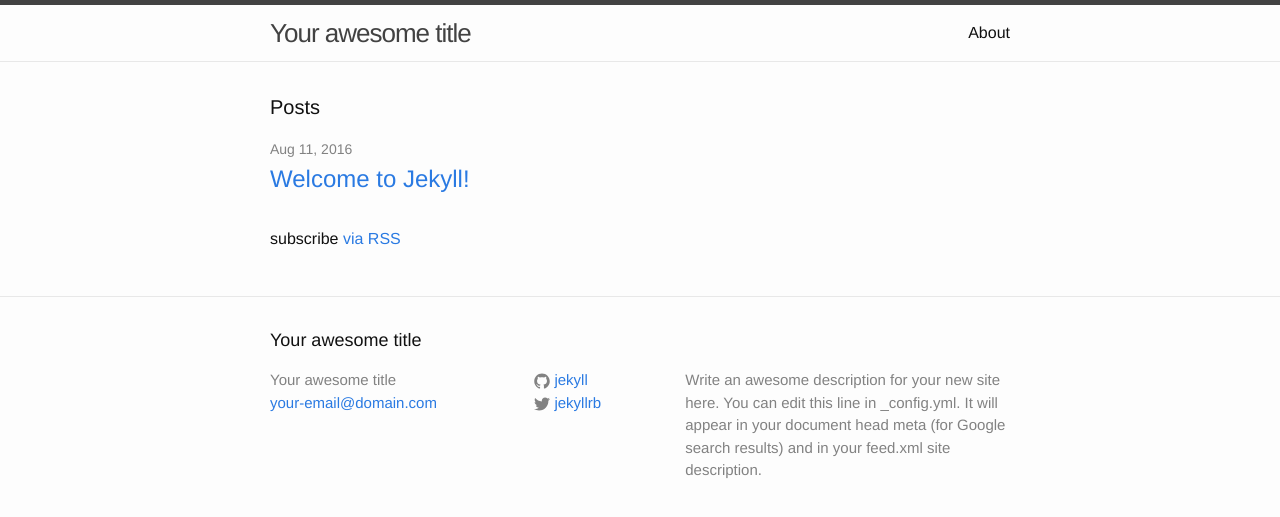
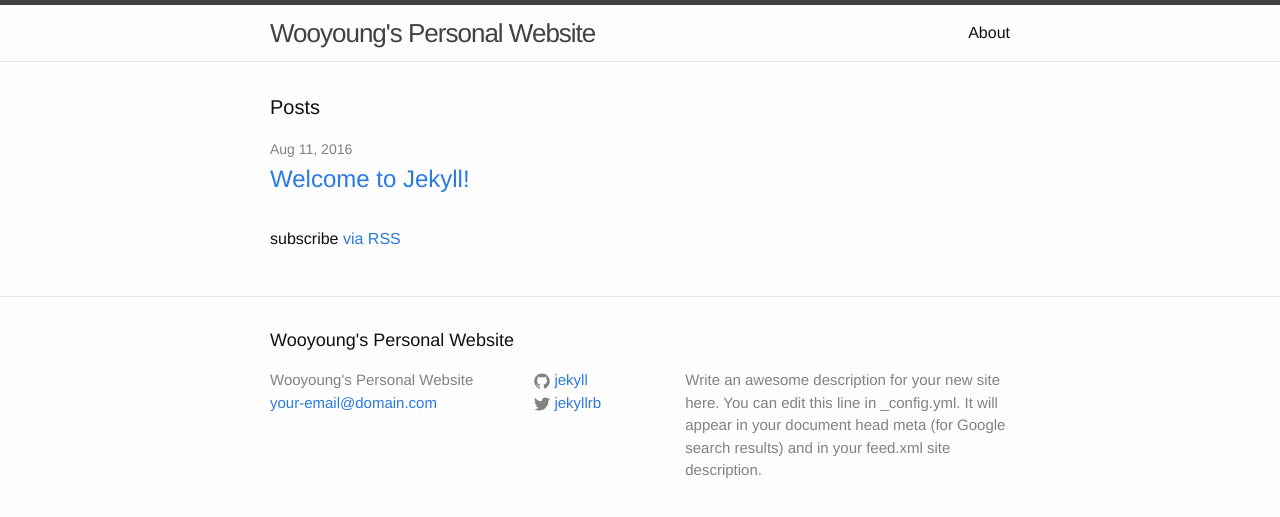
Before and after one commit to wmoon5/wmoon5.github.io, a Jekyll site: the page built from index.html, in a window 1280 px wide. Shown: the top 517 px of the page. Built offline with Jekyll 4.4.1, drawn with Linux system fonts in a browser that asks for light colours.

Commit message:
change title

```diff
--- a/_config.yml
+++ b/_config.yml
@@ -6,7 +6,7 @@
 # 'jekyll serve'. If you change this file, please restart the server process.
 
 # Site settings
-title: Your awesome title
+title: Wooyoung's Personal Website
 email: your-email@domain.com
 description: > # this means to ignore newlines until "baseurl:"
   Write an awesome description for your new site here. You can edit this
```
